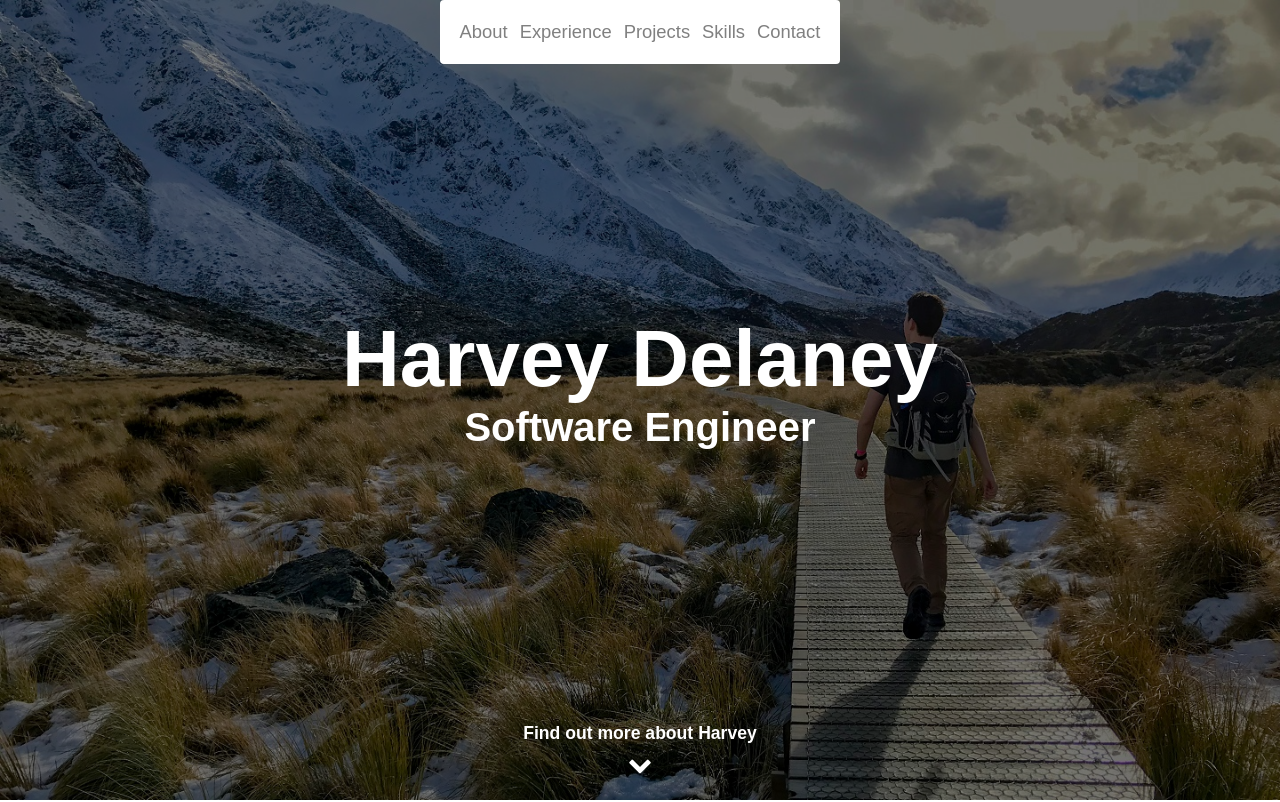
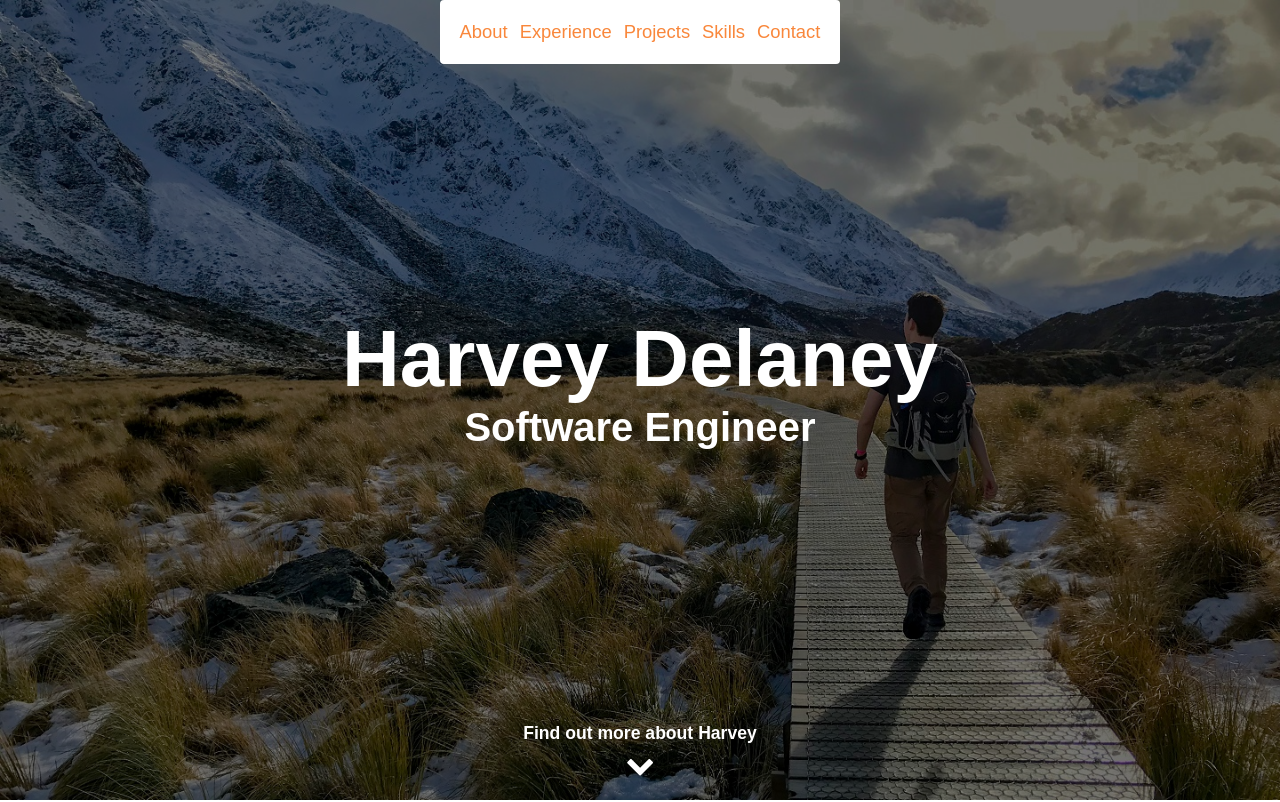
Before and after one commit to HarveyD/seng-portfolio, a React (Create React App) app: page / in a window 1280 px wide. Shown: the top 802 px of the page. Built offline with nearby package versions, Linux system fonts and the light colour scheme; some icons are missing.

Commit message:
feat: add animations on landing page

```diff
--- a/src/sections/landing/landing.scss
+++ b/src/sections/landing/landing.scss
@@ -1,3 +1,5 @@
+@import "../../variables.scss";
+
 .landing-container {
   display: flex;
   flex: 1;
@@ -6,7 +8,7 @@
   justify-content: space-between;
   align-items: center;
 
-    background: url('../../assets/images/landing.jpg');
+  background: url("../../assets/images/landing.jpg");
   background-size: cover;
   background-attachment: fixed;
 
@@ -30,16 +32,32 @@
     z-index: 20;
   }
 
-    .heading {
+  .heading-content {
+    .heading-name,
+    .heading-title {
+      transition: all 1s ease-in-out;
+    }
+  }
+
+  .link-container {
     flex-direction: row;
     background-color: white;
     border-radius: 0.25rem;
     padding: 1.3rem 1.25rem 1.3rem 1.25rem;
-        color: grey;
+    color: $theme-color;
     font-size: 1.15rem;
+    transition: all 1s ease-in-out;
 
-        .heading-link:not(:last-child) {
+    .heading-link {
+      cursor: pointer;
+
+      &:not(:last-child) {
         padding-right: 0.75rem;
+      }
+
+      &:hover {
+        color: $theme-dark;
+      }
     }
   }
 
@@ -48,6 +66,7 @@
     padding: 1.5rem;
     font-size: 1.1rem;
     font-weight: bold;
+    transition: all 1s ease-in-out;
 
     .find-out {
       padding-bottom: 0.5rem;
@@ -55,6 +74,36 @@
 
     .fa-chevron-down {
       font-size: 1.5rem;
+
+      animation: pulse-infinite 3.5s infinite;
     }
   }
+
+  .hide-down {
+    transform: translateY(264px);
+    opacity: 0;
   }
+
+  .hide-up {
+    transform: translateY(-264px);
+    opacity: 0;
+  }
+
+  .show {
+    transform: translateY(0px);
+    opacity: 1;
+  }
+}
+
+// Todo: add vendor prefixes Sass
+@keyframes pulse-infinite {
+  0% {
+    transform: scale(0.8);
+  }
+  50% {
+    transform: scale(1.2);
+  }
+  100% {
+    transform: scale(0.8);
+  }
+}
--- a/src/sections/landing/landing.tsx
+++ b/src/sections/landing/landing.tsx
@@ -1,5 +1,19 @@
 import * as React from "react";
+
 import "./landing.css";
+
+interface IAnimated {
+  currentClass: string;
+  animationClass: string;
+  delay: number;
+}
+
+interface IState {
+  name?: IAnimated;
+  title?: IAnimated;
+  findOutMore?: IAnimated;
+  linkNav?: IAnimated;
+}
 
 const user = {
   firstName: "Harvey",
@@ -7,36 +21,79 @@ const user = {
   title: "Software Engineer"
 };
 
-const headingList = ["About", "Experience", "Projects", "Skills", "Contact"];
+const headingList: string[] = [
+  "About",
+  "Experience",
+  "Projects",
+  "Skills",
+  "Contact"
+];
 
-const renderHeading = () => {
-  return headingList.map((heading, i) => (
-    <a className="heading-link" key={i}>
-      {heading}
-    </a>
-  ));
-};
+class Landing extends React.Component<any, IState> {
+  constructor(props: any) {
+    super(props);
 
-const Landing: React.StatelessComponent = () => {
-  return (
-    <div className="landing-container">
-      <div className="landing-overlay" />
+    this.state = {
+      name: { currentClass: "hide-down", animationClass: "show", delay: 150 },
+      title: { currentClass: "hide-down", animationClass: "show", delay: 450 },
+      findOutMore: { currentClass: "hide-down", animationClass: "show", delay: 600 },
+      linkNav: { currentClass: "hide-up", animationClass: "show", delay: 600 }
+    };
+  }
 
-      <div className="container heading">{renderHeading()}</div>
+  public componentDidMount() {
+    Object.keys(this.state).forEach(key => {
+      const obj: IAnimated = this.state[key];
 
-      <div className="container content">
-        <h1>
-          {user.firstName} {user.lastName}
-        </h1>
-        <h2>{user.title}</h2>
+      this.animateWithDelay(key, obj);
+    });
+  }
+
+  public render() {
+    const  { name, title, findOutMore, linkNav } = this.state;
+
+    return (
+      <div className="landing-container">
+        <div className="landing-overlay" />
+
+        <div className={`container link-container ${linkNav && linkNav.currentClass}`}>{this.renderHeading()}</div>
+
+        <div className="container heading-content">
+          <h1
+            className={`heading-name ${name && name.currentClass}`}
+          >
+            {user.firstName} {user.lastName}
+          </h1>
+          <h2
+            className={`heading-title ${title && title.currentClass}`}
+          >
+            {user.title}
+          </h2>
+        </div>
+
+        <div className={`container footer ${findOutMore && findOutMore.currentClass}`}>
+          <span className="find-out">Find out more about {user.firstName}</span>
+          <i className="fa fa-chevron-down" />
+        </div>
       </div>
+    );
+  }
 
-      <div className="container footer">
-        <span className="find-out">Find out more about {user.firstName}</span>
-        <i className="fa fa-chevron-down" />
-      </div>
-    </div>
-  );
-};
+  private renderHeading = () => {
+    return headingList.map((heading, i) => (
+      <a className="heading-link" key={i}>
+        {heading}
+      </a>
+    ));
+  };
+
+  private animateWithDelay(key: string, animateObj: IAnimated) {
+    setTimeout(() => {
+      this.setState({
+        [key]: { ...animateObj, currentClass: animateObj.animationClass }
+      });
+    }, animateObj.delay);
+  }
+}
 
 export default Landing;
```
Lines whose indentation alone changed are shown as unchanged.
